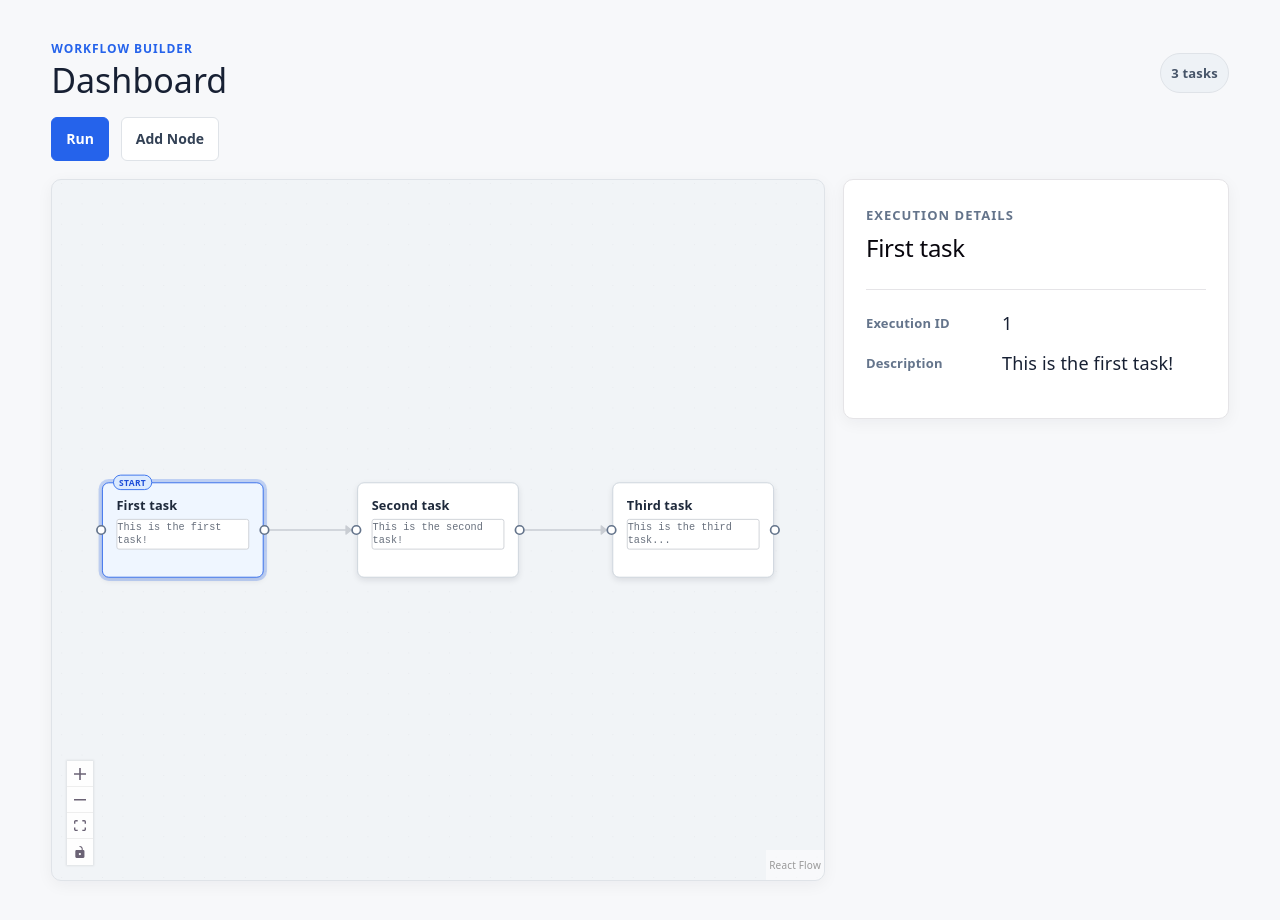
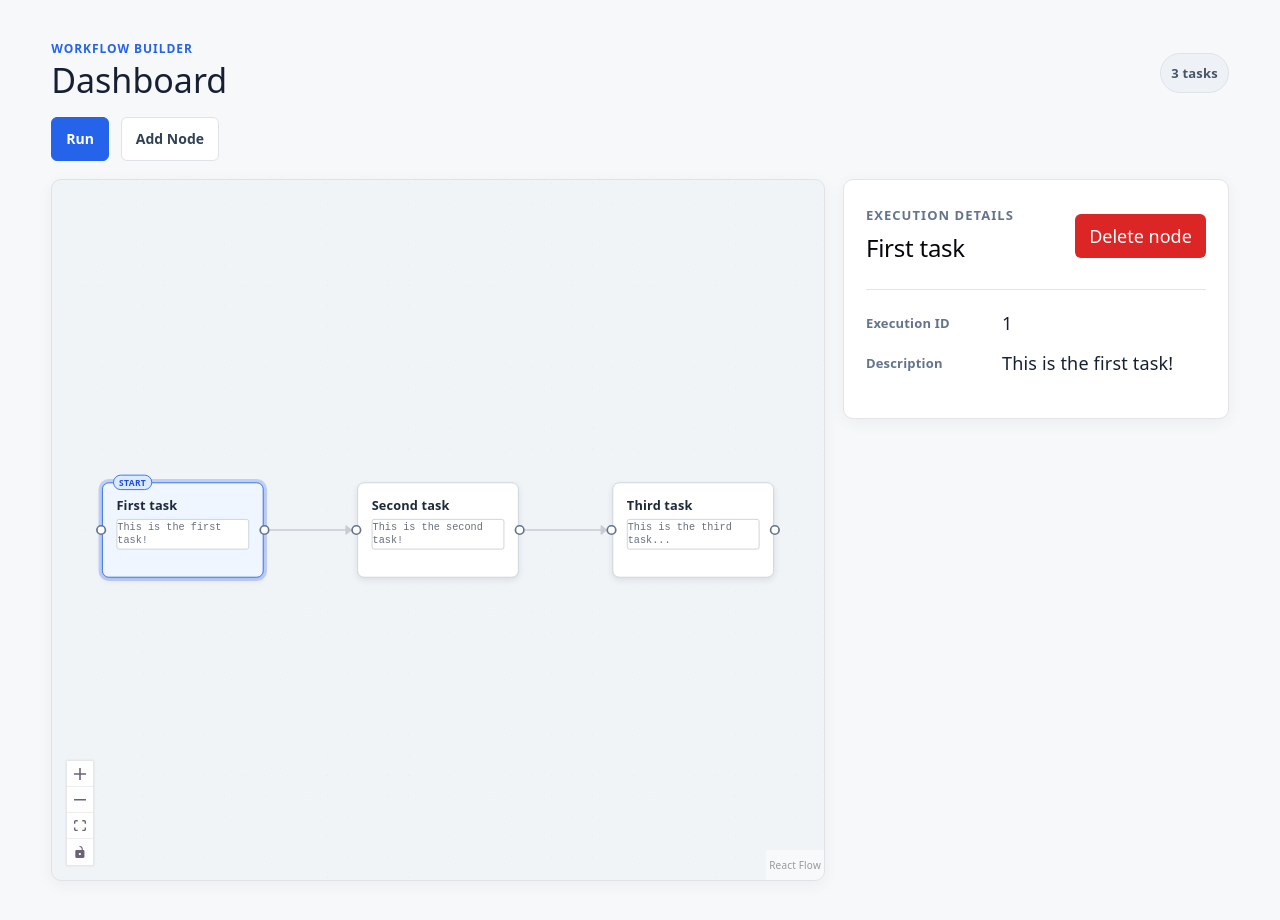
Before and after one commit to justin-tsai/workflow-mockup, a React (Vite) app: page / in a window 1280 px wide. Both pictures are taken after a click on the element 101 px from the left and 530 px from the top of the page. Shown: the top 920 px of the page. Built offline with nearby package versions, Linux system fonts and the light colour scheme.

Commit message:
fix retry not starting from the workflow that failed

```diff
--- a/src/App.tsx
+++ b/src/App.tsx
@@ -96,6 +96,20 @@ export default function App() {
         ));
     }, []);
 
+    const handleDeleteWorkflow = useCallback((workflowId: number) => {
+        setWorkflowItems((currentWorkflows) => {
+            const remainingWorkflows = currentWorkflows.filter((workflow) => workflow.id !== workflowId);
+            setStartWorkflowId((currentStartId) =>
+                currentStartId === workflowId ? remainingWorkflows[0]?.id ?? null : currentStartId,
+            );
+            return remainingWorkflows;
+        });
+        setConnections((currentConnections) => currentConnections.filter(
+            (connection) => connection.source !== workflowId && connection.target !== workflowId,
+        ));
+        setSelectedWorkflowId(null);
+    }, []);
+
     return (
         <main>
             <header className="app-header">
@@ -136,10 +150,11 @@ export default function App() {
                 {selectedWorkflow ? (
                     <ExecutionDetails
                         workflow={selectedWorkflow}
-                        onRetryWorkflow={(workflowId) => runWorkflow(startWorkflowId ?? workflowId)}
+                        onRetryWorkflow={(workflowId) => runWorkflow(workflowId)}
                         isStartNode={selectedWorkflow.id === startWorkflowId}
                         isRunning={isRunning}
                         onSetStartNode={setStartWorkflowId}
+                        onDeleteWorkflow={handleDeleteWorkflow}
                     />
                 ) : (
                     <p>Select a workflow to view its details.</p>
--- a/src/components/ExecutionDetails.tsx
+++ b/src/components/ExecutionDetails.tsx
@@ -9,6 +9,7 @@ type ExecutionDetailsProps = {
     isStartNode: boolean;
     isRunning: boolean;
     onSetStartNode: (workflowId: number) => void;
+    onDeleteWorkflow: (workflowId: number) => void;
 };
 
 export default function ExecutionDetails({
@@ -17,6 +18,7 @@ export default function ExecutionDetails({
                                              isStartNode,
                                              isRunning,
                                              onSetStartNode,
+                                             onDeleteWorkflow,
                                          }: ExecutionDetailsProps) {
     return (
         <section className="execution-details">
@@ -37,6 +39,14 @@ export default function ExecutionDetails({
                             Set as start node
                         </button>
                     )}
+                    <button
+                        type="button"
+                        className="delete-node-button"
+                        disabled={isRunning}
+                        onClick={() => onDeleteWorkflow(workflow.id)}
+                    >
+                        Delete node
+                    </button>
                 </div>
             </div>
 
--- a/src/hooks/useWorkflowExecution.ts
+++ b/src/hooks/useWorkflowExecution.ts
@@ -37,14 +37,15 @@ export function useWorkflowExecution({
 
             setIsRunning(true);
             const startedAt = new Date().toLocaleTimeString();
+            const executionIds = new Set(executionOrder.map((workflow) => workflow.id));
             updateWorkflows((currentWorkflows) => currentWorkflows.map((workflow) => ({
                 ...workflow,
-                status: null,
-                startedAt: undefined,
-                duration: undefined,
+                ...(executionIds.has(workflow.id)
+                    ? { status: null, startedAt: undefined, duration: undefined }
+                    : {}),
             })));
 
-            const reachableIds = new Set(executionOrder.map((workflow) => workflow.id));
+            const reachableIds = executionIds;
             const parentIds = new Map<number, number[]>();
             const runStates = new Map<number, RunState>();
             executionOrder.forEach((workflow) => {
--- a/src/index.css
+++ b/src/index.css
@@ -359,6 +359,17 @@ main {
   border-color: #1d4ed8;
 }
 
+.execution-details .delete-node-button {
+  color: #fff;
+  background: #dc2626;
+  border-color: #dc2626;
+}
+
+.execution-details .delete-node-button:hover:not(:disabled) {
+  background: #b91c1c;
+  border-color: #b91c1c;
+}
+
 /* Workflow dashboard polish */
 body {
   background: #f7f8fa;
```
